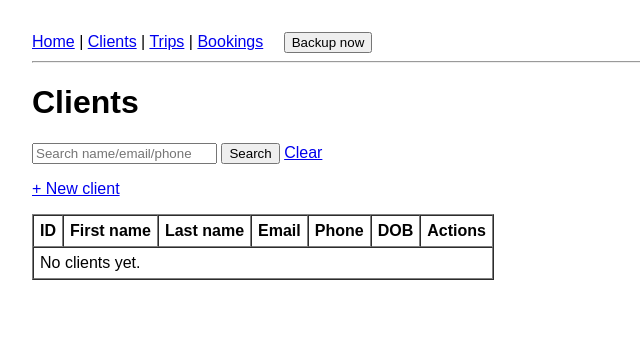
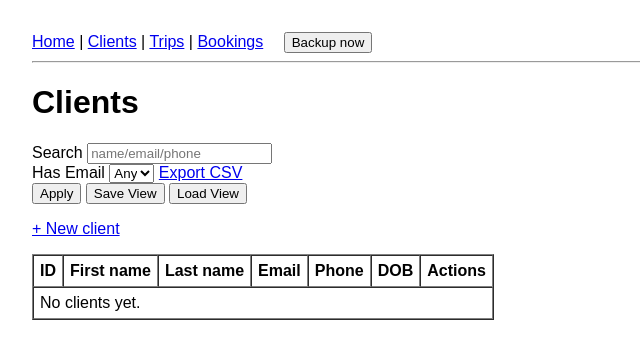
Before and after one commit to curiosity110/usb_system, a FastAPI app: page /clients in a window 1280 px wide. Shown: the top 363 px of the page, without its empty margins (0-640 px from the left). Run offline with FastAPI, Linux system fonts and the light colour scheme; some libraries are stand-ins or nearby versions.

Commit message:
minimal features; codex's turn

```diff
--- a/app/templates/base.html
+++ b/app/templates/base.html
@@ -24,4 +24,23 @@
     {% block content %}{% endblock %}
   </main>
 </body>
+<script>
+(function(){
+  const key = "clients_list_saved_view";
+  const saveBtn = document.getElementById("save-view");
+  const loadBtn = document.getElementById("load-view");
+  if (!saveBtn || !loadBtn) return;
+
+  saveBtn.addEventListener("click", () => {
+    localStorage.setItem(key, window.location.search || "?");
+    alert("Saved current filters.");
+  });
+
+  loadBtn.addEventListener("click", () => {
+    const q = localStorage.getItem(key);
+    if (q) window.location.search = q;
+    else alert("No saved view yet.");
+  });
+})();
+</script>
 </html>
--- a/app/templates/clients/list.html
+++ b/app/templates/clients/list.html
@@ -2,10 +2,23 @@
 {% block content %}
 <h1>Clients</h1>
 
-<form method="get" action="/clients" style="margin-bottom:1rem;">
-  <input type="text" name="q" value="{{ q or '' }}" placeholder="Search name/email/phone" />
-  <button type="submit">Search</button>
-  <a href="/clients">Clear</a>
+<form method="get" class="flex gap-2 items-end">
+  <div>
+    <label>Search</label>
+    <input name="q" value="{{ q }}" class="input" placeholder="name/email/phone">
+  </div>
+  <div>
+    <label>Has Email</label>
+    <select name="has_email" class="input">
+      <option value="" {% if not request.query_params.get('has_email') %}selected{% endif %}>Any</option>
+      <option value="1" {% if request.query_params.get('has_email')=='1' %}selected{% endif %}>Yes</option>
+      <option value="0" {% if request.query_params.get('has_email')=='0' %}selected{% endif %}>No</option>
+    </select>
+    <a class="btn" href="/clients/export{% if q %}?q={{ q|urlencode }}{% endif %}">Export CSV</a>
+  </div>
+  <button class="btn" type="submit">Apply</button>
+  <button class="btn" type="button" id="save-view">Save View</button>
+  <button class="btn" type="button" id="load-view">Load View</button>
 </form>
 
 <p><a href="/clients/new">+ New client</a></p>
@@ -34,7 +47,9 @@
       <td><a href="/clients/{{ c.id }}">Open</a></td>
     </tr>
     {% else %}
-    <tr><td colspan="7">No clients yet.</td></tr>
+    <tr>
+      <td colspan="7">No clients yet.</td>
+    </tr>
     {% endfor %}
   </tbody>
 </table>
--- a/static/css/app.css
+++ b/static/css/app.css
@@ -2,3 +2,13 @@ body {
     font-family: Arial, sans-serif;
     margin: 2rem;
 }
+
+:root{
+  --brand-deep-blue: #0c2a4d;
+  --brand-teal:      #1aa3a3;
+  --brand-sand:      #e9d7b7;
+}
+
+.header, .navbar { background: var(--brand-deep-blue); }
+.btn-primary     { background: var(--brand-teal); }
+.card            { border-radius: 12px; }
```
Also changed, not shown: app/routes/clients.py (+32 -2 lines), app/services/audit.py (+20 -1 lines), static/js/saved_views.js (added, +18 -0 lines).
